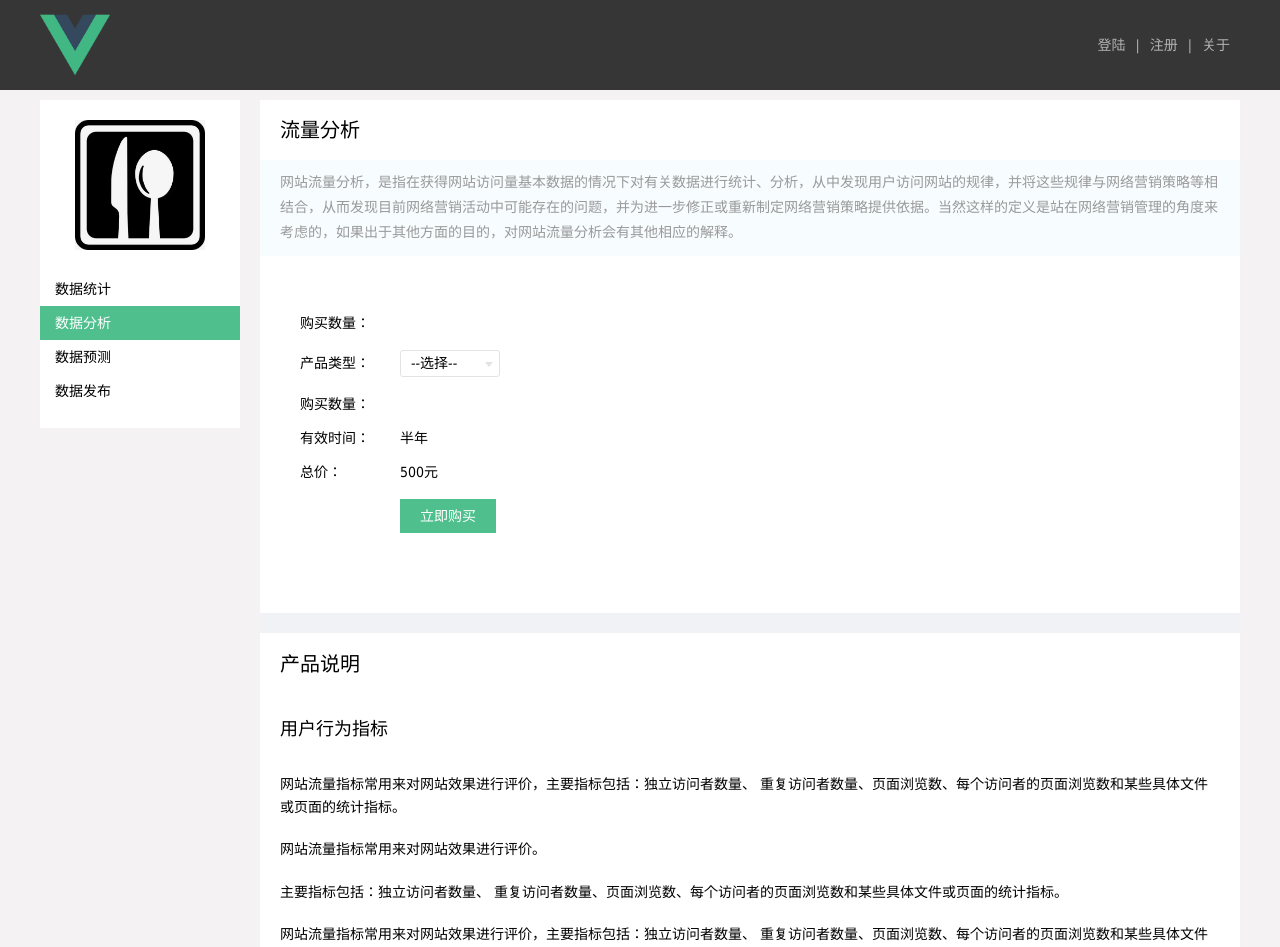
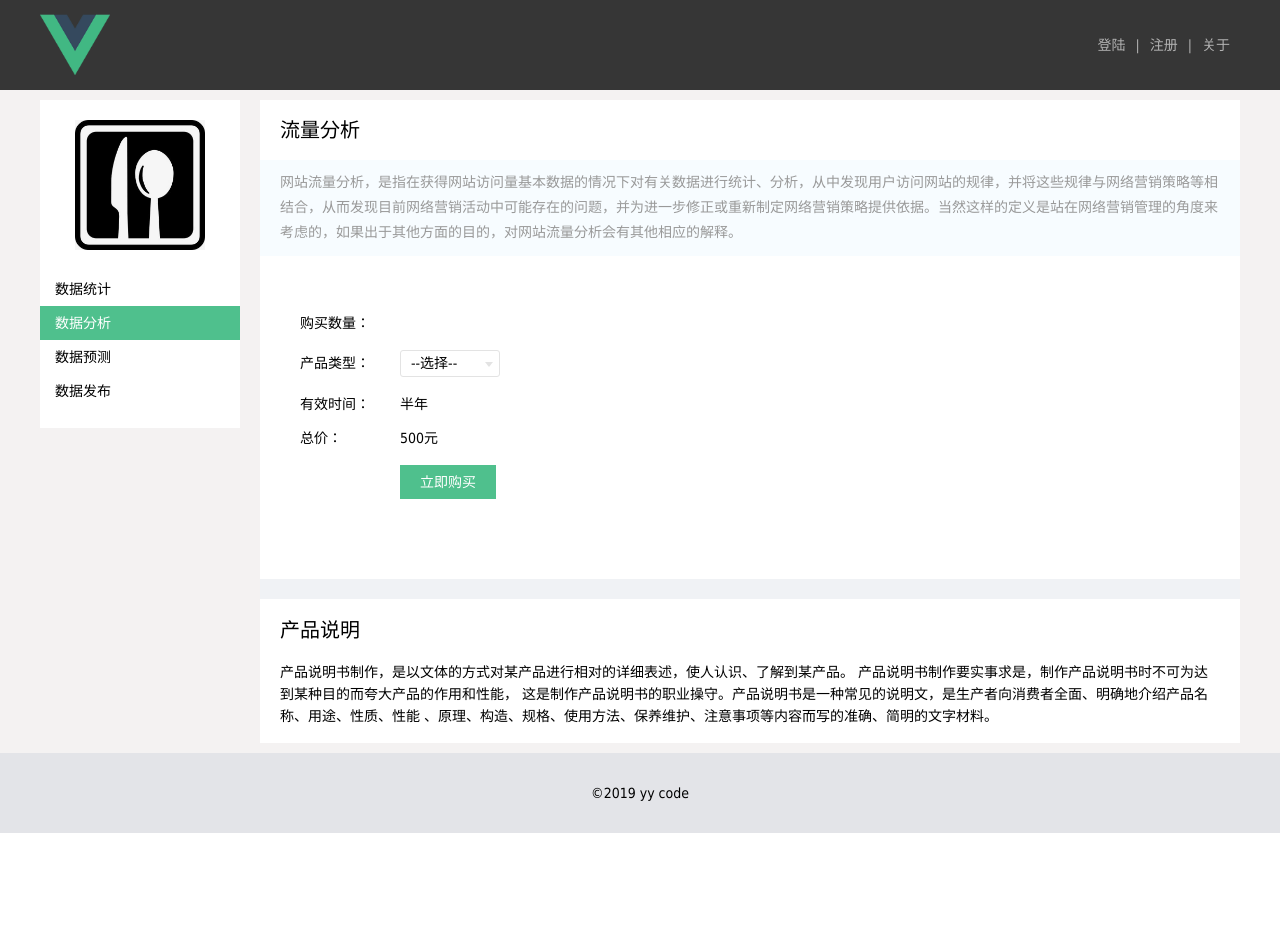
Before and after one commit to jackyongyu/vue, a Vue app in the folder myProject/: page /detail/analysis in a window 1280 px wide. Shown: the top 947 px of the page. After the commit the page ends 833 px from the top, so only its background shows below. Built offline with nearby package versions, Linux system fonts and the light colour scheme; what vue-resource would draw is missing.

Commit message:
detail样式完善

```diff
--- a/myProject/src/pages/detail/analysis.vue
+++ b/myProject/src/pages/detail/analysis.vue
@@ -15,10 +15,6 @@
           <div class="sales-board-line-right">
             <Selection></Selection>
           </div>
-        </div>
-        <div class="sales-board-line">
-          <div class="sales-board-line-left">购买数量：</div>
-          <div class="sales-board-line-right"></div>
         </div>
         <div class="sales-board-line">
           <div class="sales-board-line-left">有效时间：</div>
@@ -39,23 +35,10 @@
 
     <div class="sales-board-des">
       <h2>产品说明</h2>
-      <p></p>
-      <h3>用户行为指标</h3>
-      <ul>
-        <li>
-          网站流量指标常用来对网站效果进行评价，主要指标包括：独立访问者数量、
-          重复访问者数量、页面浏览数、每个访问者的页面浏览数和某些具体文件或页面的统计指标。
-        </li>
-        <li>网站流量指标常用来对网站效果进行评价。</li>
-        <li>
-          主要指标包括：独立访问者数量、
-          重复访问者数量、页面浏览数、每个访问者的页面浏览数和某些具体文件或页面的统计指标。
-        </li>
-        <li>
-          网站流量指标常用来对网站效果进行评价，主要指标包括：独立访问者数量、
-          重复访问者数量、页面浏览数、每个访问者的页面浏览数和某些具体文件或页面的统计指标。
-        </li>
-      </ul>
+      <p>产品说明书制作，是以文体的方式对某产品进行相对的详细表述，使人认识、了解到某产品。
+        产品说明书制作要实事求是，制作产品说明书时不可为达到某种目的而夸大产品的作用和性能，
+        这是制作产品说明书的职业操守。产品说明书是一种常见的说明文，是生产者向消费者全面、明确地介绍产品名称、用途、性质、性能
+        、原理、构造、规格、使用方法、保养维护、注意事项等内容而写的准确、简明的文字材料。</p>
     </div>
   </div>
 </template>
--- a/myProject/src/pages/detail/court.vue
+++ b/myProject/src/pages/detail/court.vue
@@ -8,20 +8,16 @@
     <div class="sales-board-form">
       <div class="sales-board-form">
         <div class="sales-board-line">
-          <div class="sales-board-line-left">购买数量：</div>
+          <div class="sales-board-line-left">产品类型：</div>
           <div class="sales-board-line-right"></div>
         </div>
         <div class="sales-board-line">
-          <div class="sales-board-line-left">产品类型：</div>
+          <div class="sales-board-line-left">选用地区：</div>
            <Selection :selectionsData="productType"></Selection>
         </div>
         <div class="sales-board-line">
-          <div class="sales-board-line-left">购买数量：</div>
-          <div class="sales-board-line-right"></div>
-        </div>
-        <div class="sales-board-line">
           <div class="sales-board-line-left">有效时间：</div>
-          <div class="sales-board-line-right">半年</div>
+          <div class="sales-board-line-right">一年</div>
         </div>
         <div class="sales-board-line">
           <div class="sales-board-line-left">总价：</div>
--- a/myProject/src/pages/detail/forecast.vue
+++ b/myProject/src/pages/detail/forecast.vue
@@ -11,12 +11,8 @@
           <div class="sales-board-line-right"></div>
         </div>
         <div class="sales-board-line">
-          <div class="sales-board-line-left">产品类型：</div>
+          <div class="sales-board-line-left">硬件：</div>
           <Selection></Selection>
-        </div>
-        <div class="sales-board-line">
-          <div class="sales-board-line-left">购买数量：</div>
-          <div class="sales-board-line-right"></div>
         </div>
         <div class="sales-board-line">
           <div class="sales-board-line-left">有效时间：</div>
--- a/myProject/src/pages/detail/publish.vue
+++ b/myProject/src/pages/detail/publish.vue
@@ -13,10 +13,6 @@
         <div class="sales-board-line">
           <div class="sales-board-line-left">产品类型：</div>
            <Selection></Selection>
-        </div>
-        <div class="sales-board-line">
-          <div class="sales-board-line-left">购买数量：</div>
-          <div class="sales-board-line-right"></div>
         </div>
         <div class="sales-board-line">
           <div class="sales-board-line-left">有效时间：</div>
```
